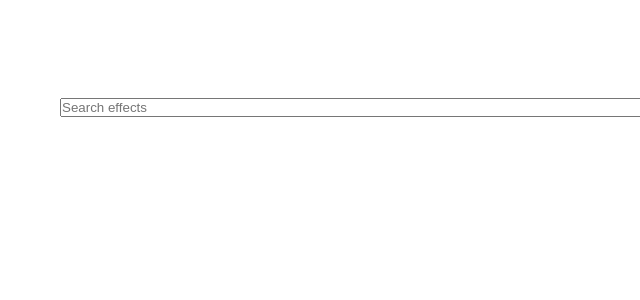
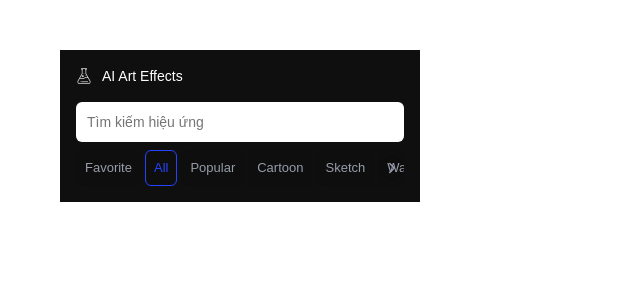
Before and after one commit to tuanpham772k3/fotor-frontend, a Next.js app: page /goart in a window 1280 px wide. Shown: the top 300 px of the page, without its empty margins (0-640 px from the left). Built offline with nearby package versions, Linux system fonts and the light colour scheme.

Commit message:
Add lucide-react dependency and enhance GoArtPage layout and functionality

```diff
--- a/package.json
+++ b/package.json
@@ -14,6 +14,7 @@
     "@fortawesome/free-regular-svg-icons": "^7.1.0",
     "@fortawesome/free-solid-svg-icons": "^7.1.0",
     "@fortawesome/react-fontawesome": "^3.1.0",
+    "lucide-react": "^0.545.0",
     "next": "15.5.4",
     "react": "19.1.0",
     "react-dom": "19.1.0"
--- a/src/app/globals.css
+++ b/src/app/globals.css
@@ -1,6 +1,28 @@
 :root {
-  --background: #ffffff;
+  /* background */
   --foreground: #171717;
+  --bg-color-0: #ffffff;
+  --bg-color-1: #ffffff;
+  --bg-color-2: #f4f5f6;
+  --bg-color-3: #f0f1f2;
+  /* icon -text */
+  --text-icon-color-1: #161618;
+  --text-icon-color-2: #4c4e53;
+  --text-icon-color-3: #979ca8;
+  --text-icon-color-4: #d0d3d9;
+  /* fill */
+  --fill-color-base: rgba(0, 0, 0, 1);
+  --fill-color-1: rgba(0, 0, 0, 0.1);
+  --fill-color-2: rgba(0, 0, 0, 0.06);
+  --fill-color-3: rgba(0, 0, 0, 0.04);
+  /*  */
+  --th-bg-color-1: #ffffff;
+  --th-bg-color-2: #ffffff;
+  --th-bg-color-3: #f4f5f6;
+  --th-bg-color-4: #f4f5f6;
+  --th-bg-color-5: #ffffff;
+  --th-bg-color-6: #f4f5f6;
+  --th-primary-color: #2643ff;
 }
 
 @media (prefers-color-scheme: dark) {
@@ -35,6 +57,14 @@ a {
   text-decoration: none;
 }
 
+input {
+  outline: none;
+}
+
+li {
+  list-style-type: none;
+}
+
 @media (prefers-color-scheme: dark) {
   html {
     color-scheme: dark;
--- a/src/app/goart/goart.css
+++ b/src/app/goart/goart.css
@@ -1,30 +1,143 @@
 .unit-AiArt {
+  max-width: 360px;
   width: 100%;
   height: 100%;
   margin-block: 50px;
   margin-inline: 60px;
   color: #fff;
+  background-color: #0f0f10;
 }
 
 .unit-AiArt > .effects {
   display: flex;
   flex-direction: column;
-    gap: 20px;
   flex: 1;
 }
 
+/* start - header */
 .unit-AiArt > .effects > .header-effects {
+  margin: 16px 16px 0;
+}
+.unit-AiArt > .effects > .header-effects > .header {
   display: flex;
   align-items: center;
+  justify-content: flex-start;
   gap: 10px;
 }
 
-.unit-AiArt > .effects > .header-effects > .flask-icon {
+.unit-AiArt > .effects > .header-effects > .header > .flask-icon {
+  width: 16px;
+  height: 16px;
   display: flex;
   align-items: center;
 }
 
-.unit-AiArt > .effects > .header-effects > .title {
-    font-size: 24px;
-    font-weight: 600;
+.unit-AiArt > .effects > .header-effects > .header > .title {
+  font-size: 14px;
+  font-weight: 500;
+  line-height: 20px;
+  letter-spacing: 0;
 }
+/* end -header */
+
+/* start - search */
+.unit-AiArt > .effects > .search-effect {
+  width: 100%;
+  padding: 16px 16px 8px;
+}
+
+.unit-AiArt > .effects > .search-effect > .search-input {
+  height: 40px;
+  width: 100%;
+  padding: 4px 11px;
+  border-radius: 6px;
+  border: none;
+  font-size: 14px;
+  color: rgba(0, 0, 0, 0.88);
+  transition: all 0.2s;
+}
+
+.unit-AiArt > .effects > .search-effect > .search-input:hover {
+  background: rgba(0, 0, 0, 0.8);
+}
+/* end - search */
+
+/* start - list category */
+.unit-AiArt > .effects > .list-effects {
+  position: relative;
+  padding: 0 16px;
+  margin-bottom: 16px;
+  overflow-x: hidden;
+}
+
+/* continer-arrow */
+.unit-AiArt > .effects > .list-effects > .container {
+  width: 24px;
+  position: absolute;
+  top: 50%;
+  transform: translateY(-50%);
+  z-index: 2;
+  display: flex;
+  align-items: center;
+  justify-content: center;
+  height: 100%;
+}
+
+.unit-AiArt > .effects > .list-effects > .container-prev {
+  left: 16px;
+  transform: rotate(180deg) translateY(50%);
+}
+.unit-AiArt > .effects > .list-effects > .container-next {
+  right: 16px;
+}
+
+.unit-AiArt > .effects > .list-effects > .container > .arrow {
+  width: 24px;
+  height: 24px;
+  border-radius: 50%;
+  border: 2px solid rgba(0, 0, 0, 0.08);
+  display: flex;
+  align-items: center;
+  justify-content: center;
+  cursor: pointer;
+}
+
+/* category */
+.unit-AiArt > .effects > .list-effects > .category {
+  display: flex;
+  flex-direction: row;
+  gap: 4px;
+  overflow-x: auto;
+  scroll-behavior: smooth;
+  scrollbar-width: none;
+  white-space: nowrap;
+  align-items: center;
+}
+
+.unit-AiArt > .effects > .list-effects > .category::-webkit-scrollbar {
+  display: none;
+}
+
+.unit-AiArt > .effects > .list-effects > .category > .item {
+  border-radius: 6px;
+  padding: 9px 8px;
+  color: var(--text-icon-color-3);
+  background-color: var(--fill-color-3);
+  font-size: 13px;
+  font-weight: 500;
+  line-height: 16px;
+  text-align: center;
+  letter-spacing: 0;
+  position: relative;
+  cursor: pointer;
+  border: 1px solid rgba(0, 0, 0, 0.08);
+  -webkit-user-select: none;
+  -moz-user-select: none;
+  user-select: none;
+}
+
+.unit-AiArt > .effects > .list-effects > .category > .active {
+  color: var(--th-primary-color);
+  border: 1px solid var(--th-primary-color);
+}
+/* end - list category */
--- a/src/app/goart/page.tsx
+++ b/src/app/goart/page.tsx
@@ -1,30 +1,119 @@
-import React from 'react'
-import Image from 'next/image'
-import flaskImage from '@/assets/images/flask.png'
-import './goart.css'
-export default function page() {
+"use client";
+
+import React, { useEffect, useRef, useState } from "react";
+import Image from "next/image";
+import flaskImage from "@/assets/images/flask.png";
+import "./goart.css";
+import { ChevronRight } from "lucide-react";
+export default function GoArtPage() {
+  const [selectedCategory, setSelectedCategory] = useState("All");
+  const [showPrev, setShowPrev] = useState(false);
+  const [showNext, setShowNext] = useState(true);
+  const listRef = useRef<HTMLUListElement>(null);
+
+  const categories = ["Favorite", "All", "Popular", "Cartoon", "Sketch", "Watercolor", "Universal"];
+
+  // Kiểm tra vị trí scroll để ẩn/hiện nút
+  const updateArrows = () => {
+    const el = listRef.current;
+    if (!el) return;
+    setShowPrev(el.scrollLeft > 5);
+    setShowNext(el.scrollLeft < el.scrollWidth - el.clientWidth - 5);
+  };
+
+  // Chạy khi mount và khi cuộn
+  useEffect(() => {
+    updateArrows();
+    const el = listRef.current;
+    if (!el) return;
+    el.addEventListener("scroll", updateArrows);
+    return () => el.removeEventListener("scroll", updateArrows);
+  }, []);
+
+  const scroll = (dir: "left" | "right") => {
+    const el = listRef.current;
+    if (!el) return;
+    const scrollAmount = el.clientWidth * 0.6;
+    el.scrollBy({ left: dir === "left" ? -scrollAmount : scrollAmount, behavior: "smooth" });
+  };
   return (
-    <div className='unit-AiArt'>
-      <div className='effects'>
-        <div className='header-effects'>
-          <Image src={flaskImage} alt="Flask icon" width={24} height={24} className='flask-icon' />
-          <h1 className='title'>AI Art Effects</h1>
+    <div className="unit-AiArt">
+      <div className="effects">
+        {/* tiều đề */}
+        <div className="header-effects">
+          <div className="header">
+            <Image
+              src={flaskImage}
+              alt="Flask icon"
+              width={24}
+              height={24}
+              className="flask-icon"
+            />
+            <span className="title">AI Art Effects</span>
+          </div>
         </div>
-        <input type="text" name="" id="" placeholder='Search effects' />
-        <div className='list-effects'>
-          <ul className='category' >
-            <li>Favorite</li>
-            <li>All</li>
-            <li>Popular</li>
-            <li>Cartoon</li>
-            <li>Sketch</li>
-            <li>Watercolor</li>
-            <li>Universal</li>
+
+        {/* search */}
+        <div className="search-effect">
+          <input
+            type="text"
+            name=""
+            id=""
+            placeholder="Tìm kiếm hiệu ứng"
+            className="search-input"
+          />
+        </div>
+
+        {/* List Category with Arrows */}
+        <div className="list-effects">
+          {/* Prev Arrow */}
+          {showPrev && (
+            <div className="container container-prev" onClick={() => scroll("left")}>
+              <div className="arrow">
+                <ChevronRight style={{ color: "var(--text-icon-color-3)", width: "18px" }} />
+              </div>
+            </div>
+          )}
+
+          {/* Next Arrow */}
+          {showNext && (
+            <div className="container container-next">
+              <div className="arrow" onClick={() => scroll("right")}>
+                <ChevronRight style={{ color: "var(--text-icon-color-3)", width: "18px" }} />
+              </div>
+            </div>
+          )}
+
+          {/* Category List */}
+          <ul ref={listRef} className="category">
+            {categories.map((cat) => (
+              <li
+                key={cat}
+                className={`item ${selectedCategory === cat ? "active" : ""}`}
+                onClick={() => setSelectedCategory(cat)}
+              >
+                {cat === "Favorite"
+                  ? "Favorite"
+                  : cat === "All"
+                  ? "All"
+                  : cat === "Popular"
+                  ? "Popular"
+                  : cat === "Cartoon"
+                  ? "Cartoon"
+                  : cat === "Sketch"
+                  ? "Sketch"
+                  : cat === "Watercolor"
+                  ? "Watercolor"
+                  : cat === "Universal"
+                  ? "Universal"
+                  : cat}
+              </li>
+            ))}
           </ul>
         </div>
       </div>
 
-      <div className='finish'></div>
+      <div className="finish"></div>
     </div>
-  )
+  );
 }
```
Also changed, not shown: src/app/page.tsx (+4 -92 lines), 1 other file (tests, documents, lock files or other folders). Lines whose indentation alone changed are shown as unchanged.
